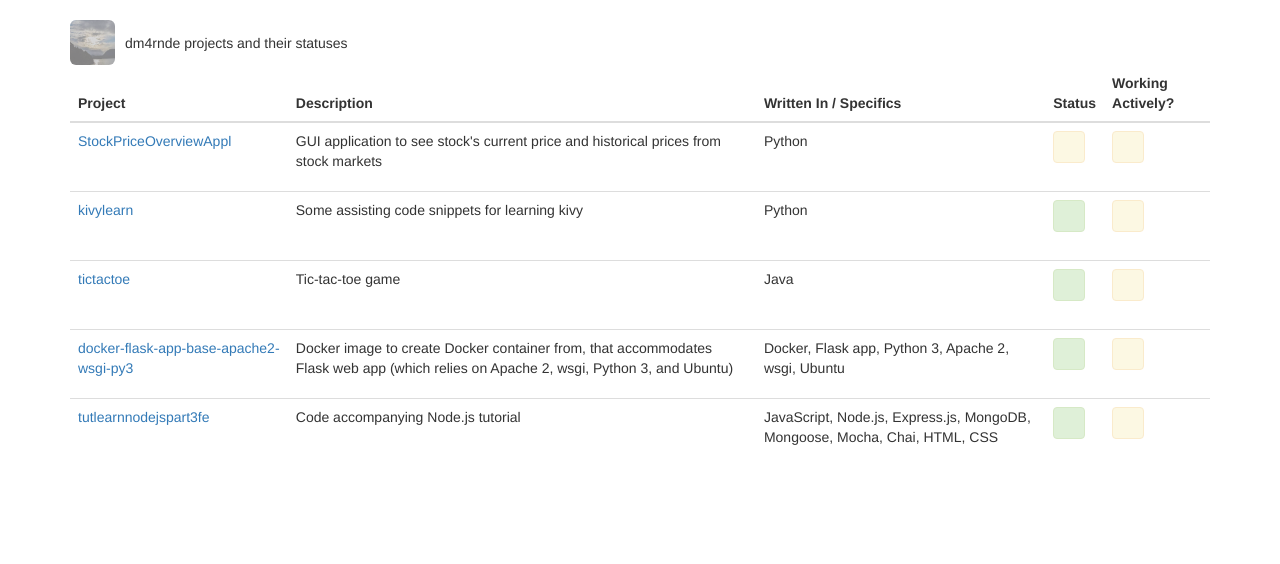
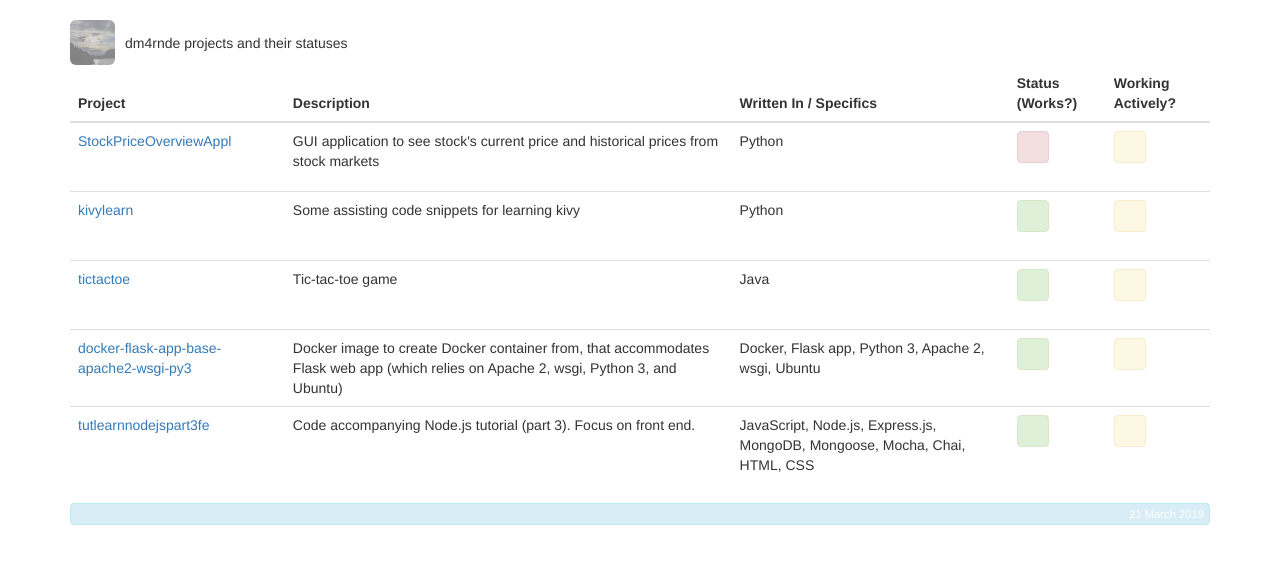
Before and after one commit to dm4rnde/dm4rnde.github.io, a plain HTML site: page index.html in a window 1280 px wide. Drawn offline with Linux system fonts and the light colour scheme.

Commit message:
added date field

```diff
--- a/index.html
+++ b/index.html
@@ -14,6 +14,12 @@
   .box {
     max-width: 20px;
     max-height: 20px;
+  }
+  .compressalertbox {
+    padding: 2px;
+    color: white;
+    font-size: 80%;
+    text-align: right;
   }
   body {
     margin: 20px;
@@ -39,7 +45,7 @@
           <th>Project</th>
           <th>Description</th>
           <th>Written In / Specifics</th>
-          <th>Status</th>
+          <th>Status (Works?)</th>
 	  <th>Working Actively?</th>
         </tr>
       </thead>
@@ -49,7 +55,7 @@
           <td>GUI application to see stock's current price and historical prices from stock markets</td>
           <td>Python</td>
           <td>
-            <div class="alert alert-warning box" title="though mostly works, contains unfixed bug"> &nbsp; </div>
+            <div class="alert alert-danger box" title="might not work at all; some dependencies might be outdated; not managed;"> &nbsp; </div>
           </td>
           <td>
             <div class="alert alert-warning box" title="not working actively"> &nbsp; </div>
@@ -90,7 +96,7 @@
         </tr>
         <tr>
           <td><a href="https://github.com/dm4rnde/tutlearnnodejspart3fe">tutlearnnodejspart3fe</a></td>
-          <td>Code accompanying Node.js tutorial</td>
+          <td>Code accompanying Node.js tutorial (part 3). Focus on front end.</td>
           <td>JavaScript, Node.js, Express.js, MongoDB, Mongoose, Mocha, Chai, HTML, CSS</td>
           <td>
             <div class="alert alert-success box" title="works"> &nbsp; </div>
@@ -101,8 +107,10 @@
         </tr>
       </tbody>
     </table>
+
+    <div class="alert alert-info compressalertbox" title="last edit at"> 21 March 2019&nbsp;</div>
+
   </div>
-
 
 </body>
 
```
